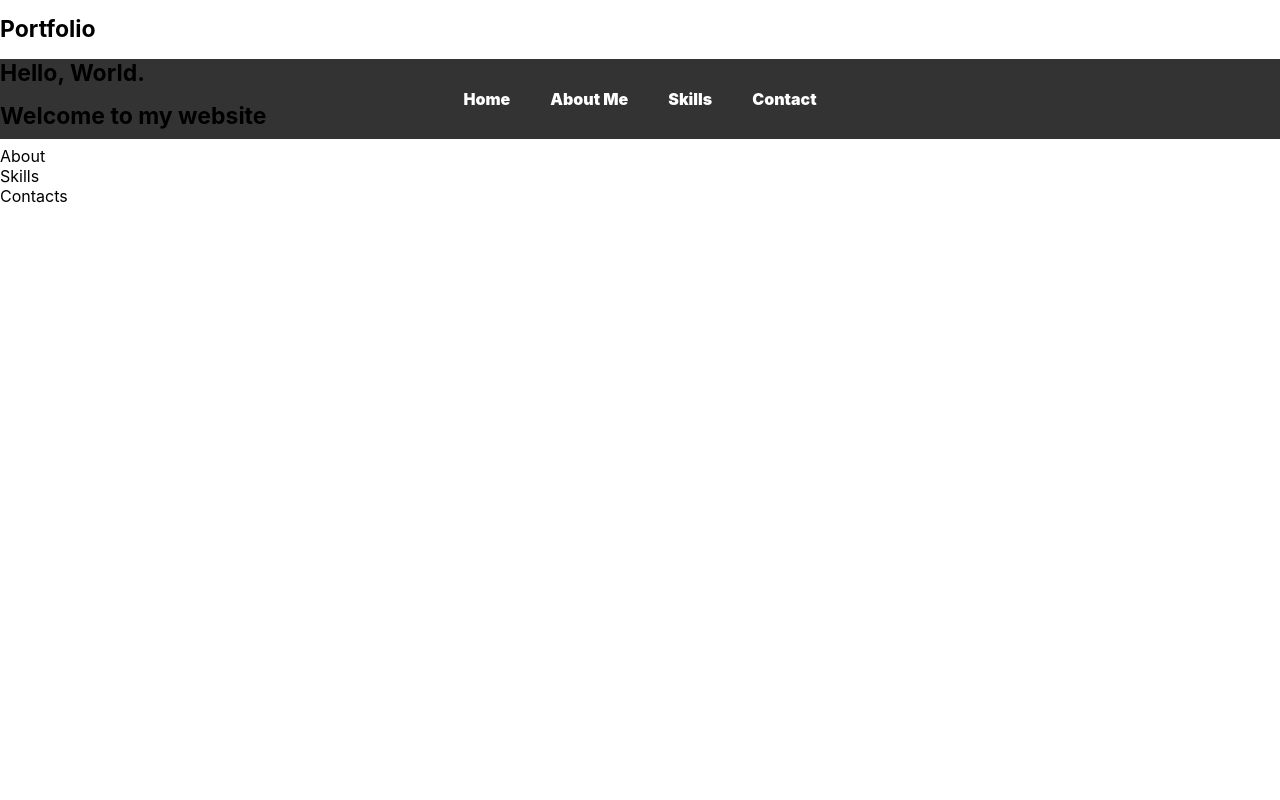
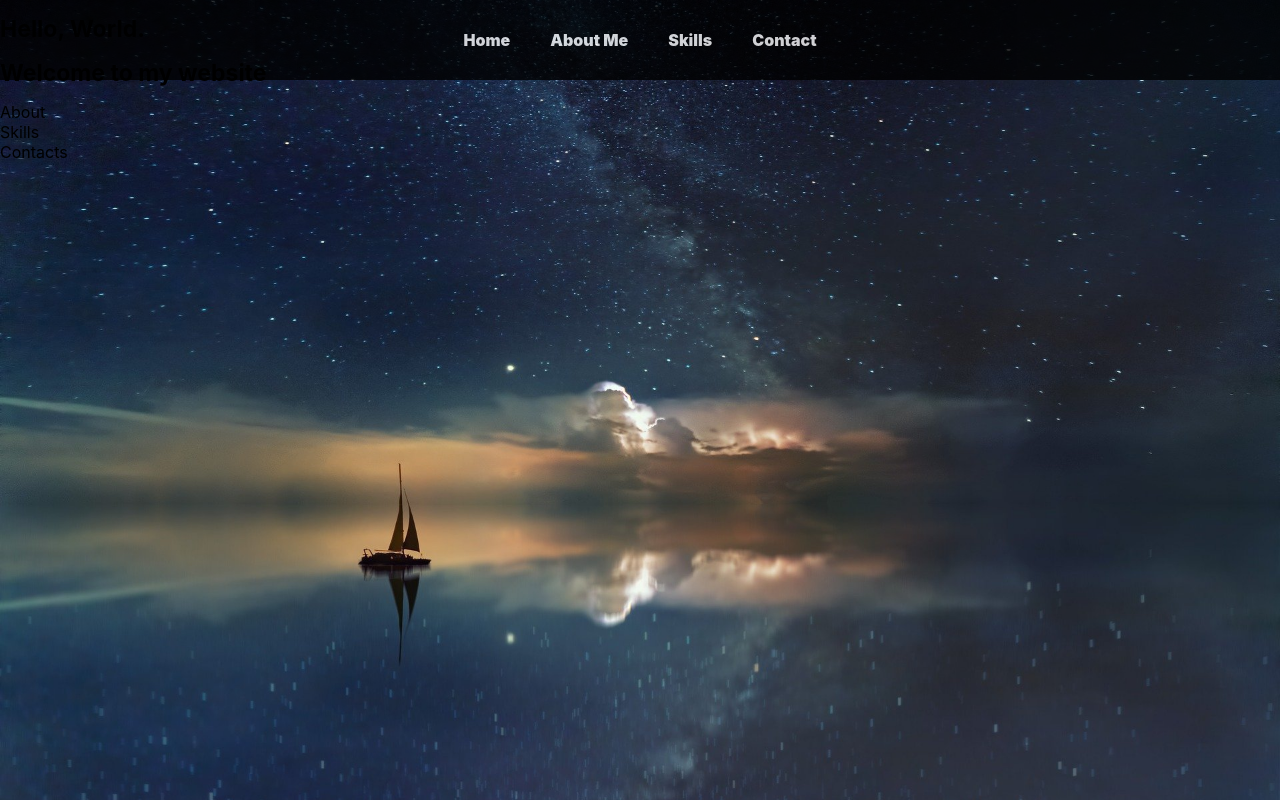
Before and after one commit to scarter31191/portfolio, a React (Create React App) app in the folder portfolio/: page / in a window 1280 px wide. Built offline with nearby package versions, Linux system fonts and the light colour scheme; a web font is replaced by a local one.

Commit message:
set background image

```diff
--- a/portfolio/src/App.js
+++ b/portfolio/src/App.js
@@ -3,11 +3,12 @@ import Contacts from "./components/Contact/Contact";
 import Home from "./components/Home/Home";
 import NavBar from "./components/NavBar/NavBar";
 import Skills from "./components/Skills/Skills";
+import './App.css';
 
 const App = () => {
   return (
     <div className="App">
-      <h1>Portfolio</h1>
+      {/* <img src="/img/background.jpg" alt=""/> */}
       <NavBar />
       <Home />
       <About />
```
